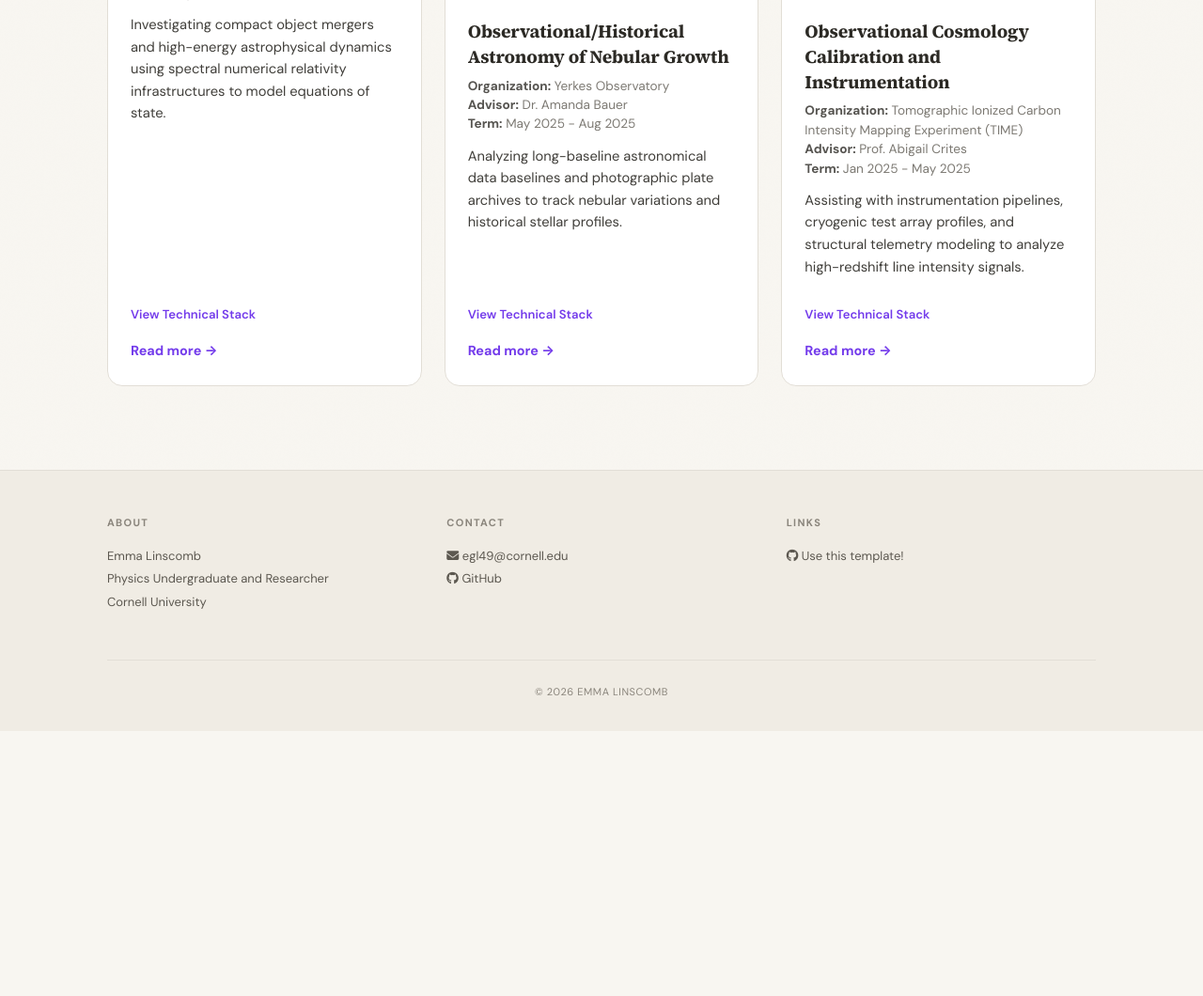
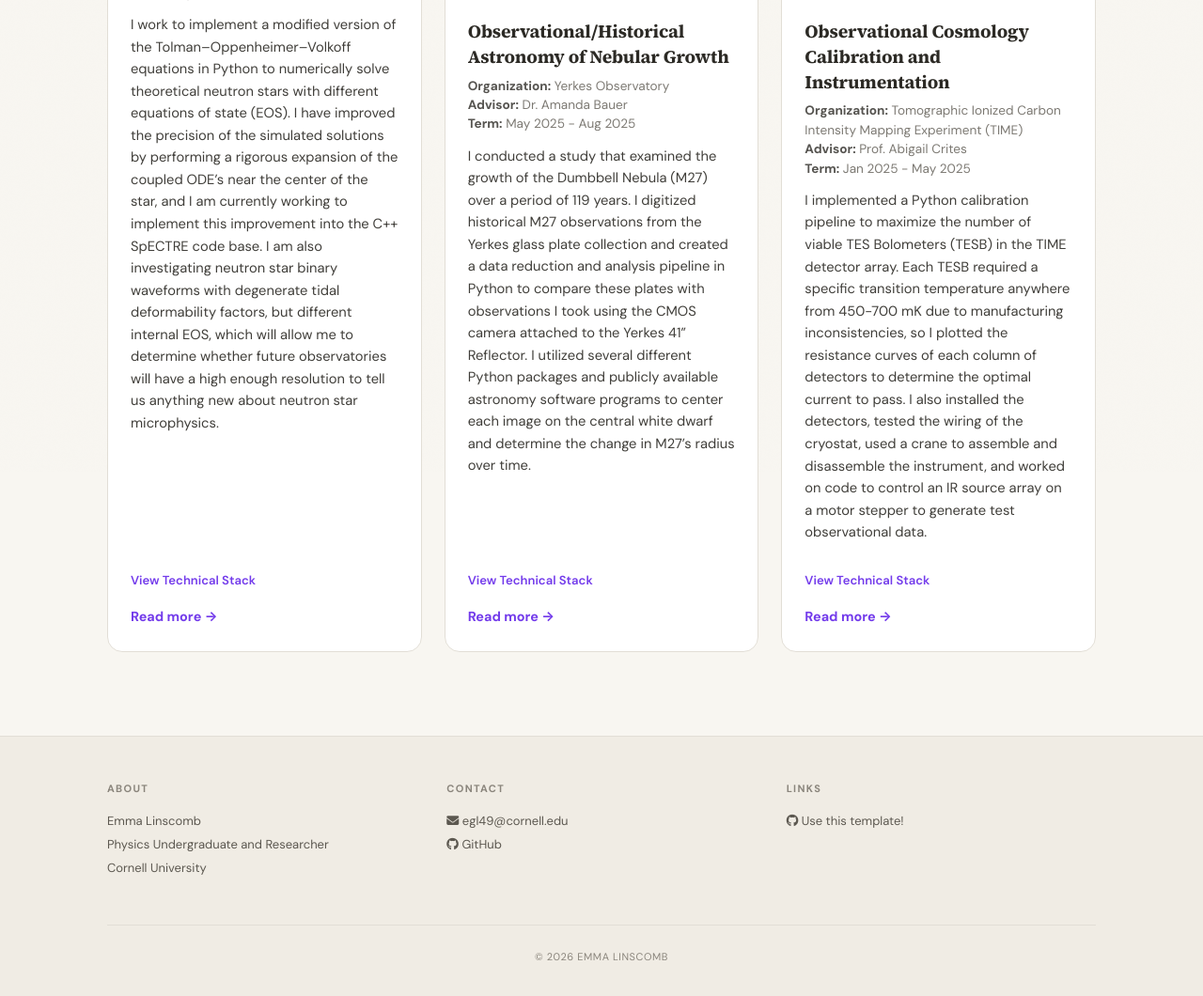
Before and after one commit to egl49/egl49.github.io, a Jekyll site: the page built from _pages/research.md, in a window 1280 px wide, cut to the strip 398-1458 px from the top of the page. Shown: the whole strip at 94% size. Built offline with Jekyll 4.4.1, drawn with Linux system fonts in a browser that asks for light colours; a style sheet for code colours, icons or effects is not loaded; before the commit the page ends 1176 px from its top, so only the background shows below that.

Commit message:
Update descriptions for various experiences

```diff
--- a/_data/experiences.yml
+++ b/_data/experiences.yml
@@ -10,7 +10,7 @@
   supervisor: "Physics Department Faculty"
   term: "Academic Year Role"
   image: ""
-  description: "Facilitated student learning and collaborative problem-solving in undergraduate physics courses at Cornell. Led active-learning recitations, held office hours to clarify core conceptual frameworks, and supported peers in mastering foundational mathematical and physical tools."
+  description: "I work with students of PHYS 3316: Basics of Quantum Mechanics during set office hours to assist in learning. The students can come to me with any questions regarding homework, exam preparation, or general content questions. I work closely with the course staff to ensure students are on a good learning trajectory, and I received training in teaching and mentorship."
   skills: ["Physics Education", "Public Speaking", "Mentorship", "Classroom Leadership", "Teaching", "Science Communication", "Communication", "Peer Mentoring", "Team Leadership"]
 
 - id: "peer-mentor"
@@ -21,7 +21,7 @@
   supervisor: "Society of Physics Students"
   term: "Continuous"
   image: ""
-  description: "Provided guidance on course selection, lab workflows, and technical skill development (such as Python and LaTeX) for underclassmen in the department, helping foster an inclusive and accessible environment for incoming physics and astronomy students."
+  description: " I provide guidance to seven students on adjusting to college life, navigating the physics major, and anything else they want to talk about. I keep in constant contact with my mentees, and I meet in person with them at least once a month. I also organized the peer and grad mentorship programs for 2025-2026, and I matched over 70 incoming freshmen to over 30 mentors."
   skills: ["Mentorship", "Peer Mentoring", "Youth Mentoring", "Communication", "Community Outreach"]
 
 # ==========================================
@@ -35,7 +35,7 @@
   advisor: "Prof. Nils Deppe"
   term: "Aug 2025 - Present"
   image: ""
-  description: "Investigating compact object mergers and high-energy astrophysical dynamics using spectral numerical relativity infrastructures to model equations of state."
+  description: "I work to implement a modified version of the Tolman–Oppenheimer–Volkoff equations in Python to numerically solve theoretical neutron stars with different equations of state (EOS). I have improved the precision of the simulated solutions by performing a rigorous expansion of the coupled ODE’s near the center of the star, and I am currently working to implement this improvement into the C++ SpECTRE code base. I am also investigating neutron star binary waveforms with degenerate tidal deformability factors, but different internal EOS, which will allow me to determine whether future observatories will have a high enough resolution to tell us anything new about neutron star microphysics. "
   skills: ["Python", "C++", "Numerical Relativity", "SpECTRE", "Data Analysis", "Computational Physics", "General Relativity", "Fluid Dynamics", "Relativity", "Theoretical Physics"]
 
 - id: "yerkes-observatory"
@@ -45,7 +45,8 @@
   advisor: "Dr. Amanda Bauer"
   term: "May 2025 - Aug 2025"
   image: "color_dumbbell.jpeg"
-  description: "Analyzing long-baseline astronomical data baselines and photographic plate archives to track nebular variations and historical stellar profiles."
+  description: "I conducted a study that examined the growth of the Dumbbell Nebula (M27) over a period of 119 years. I digitized historical M27 observations from the Yerkes glass plate collection and created a data reduction and analysis pipeline in Python to compare these plates with observations I took using the CMOS camera attached to the Yerkes 41” Reflector. I utilized several different Python packages and publicly available astronomy software programs to center each image on the central white dwarf and determine the change in M27’s radius over time.
+"
   skills: ["SAO DS9", "AstrolmageJ", "Siril", "Observational Astronomy", "Astrophysics", "Telescope", "Image Analysis", "Digital Imaging", "Big Data", "Historical Research", "Historic Preservation", "Data Analysis", "Research Skills"]
 
 - id: "time-cii"
@@ -55,8 +56,8 @@
   advisor: "Prof. Abigail Crites"
   term: "Jan 2025 - May 2025"
   image: "cryo_group_square.jpeg"
-  description: "Assisting with instrumentation pipelines, cryogenic test array profiles, and structural telemetry modeling to analyze high-redshift line intensity signals."
-  skills: ["Cryogenics", "Electronics", "Cosmology", "Hardware", "Hardware Installation", "Troubleshooting", "Astrophysics", "Telescope"]
+  description: "I implemented a Python calibration pipeline to maximize the number of viable TES Bolometers (TESB) in the TIME detector array. Each TESB required a specific transition temperature anywhere from 450-700 mK due to manufacturing inconsistencies, so I plotted the resistance curves of each column of detectors to determine the optimal current to pass. I also installed the detectors, tested the wiring of the cryostat, used a crane to assemble and disassemble the instrument, and worked on code to control an IR source array on a motor stepper to generate test observational data. "
+  skills: ["Cryogenics", "Electronics", "Cosmology", "Hardware", "Hardware Installation", "Troubleshooting", "Astrophysics", "Telescope", "Experimental Physics"]
 
 - id: "cornell-academic"
   title: "Academic Coursework & General Skills"
```
